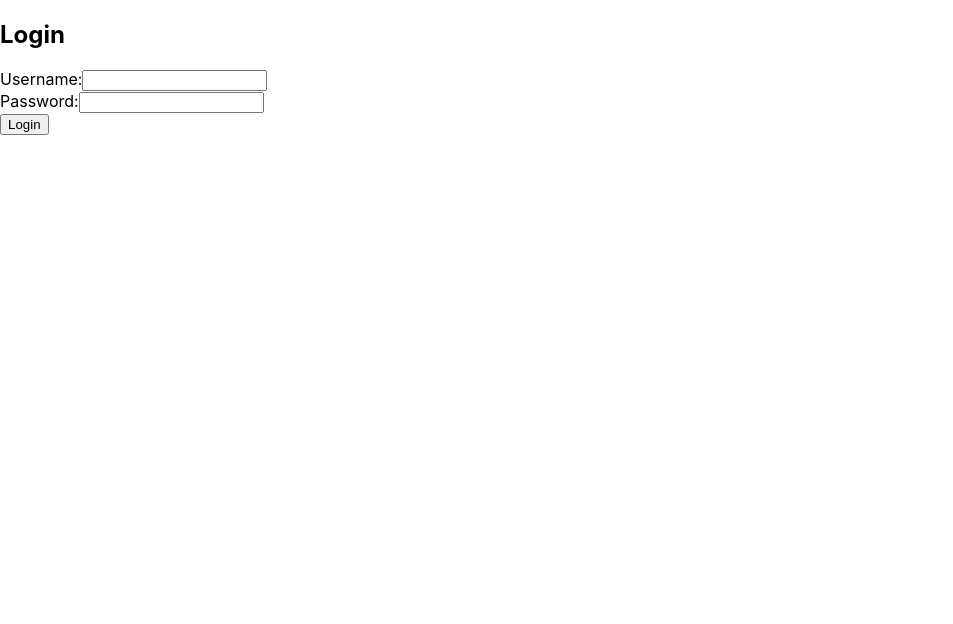
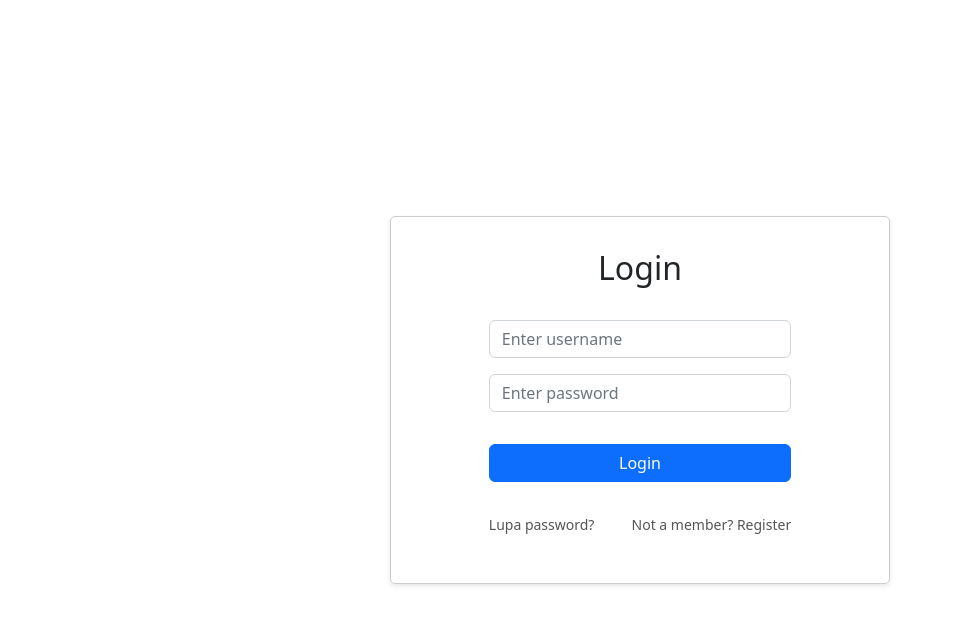
Before and after one commit to Maoelan/end-to-end-ml-nutritional-status, a React (Create React App) app in the folder frontend/: page / in a window 1280 px wide. Shown: the top 624 px of the page, without its empty margins (0-953 px from the left). Built offline with nearby package versions, Linux system fonts and the light colour scheme.

Commit message:
login frontend

```diff
--- a/frontend/package.json
+++ b/frontend/package.json
@@ -7,7 +7,10 @@
     "@testing-library/react": "^13.4.0",
     "@testing-library/user-event": "^13.5.0",
     "axios": "^1.4.0",
+    "bootstrap": "^5.2.3",
+    "mdb-react-ui-kit": "^6.0.0",
     "react": "^18.2.0",
+    "react-bootstrap": "^2.7.4",
     "react-dom": "^18.2.0",
     "react-scripts": "5.0.1",
     "web-vitals": "^2.1.4"
--- /dev/null
+++ b/frontend/src/components/css/login.css
@@ -0,0 +1,49 @@
+body {
+    display: flex;
+    justify-content: center;
+    align-items: center;
+    height: 100vh;
+}
+
+.login-container {
+    display: flex;
+    flex-direction: column;
+    justify-content: center;
+    align-items: center;
+    border: 1px solid #ccc;
+    border-radius: 5px;
+    padding: 2rem;
+    box-shadow: 0 2px 4px rgba(0, 0, 0, 0.1);
+    width: 500px;
+}
+
+.login-heading {
+    margin-bottom: 2rem;
+}
+
+.login-button {
+    width: 8cm;
+    margin-top: 1rem;
+}
+
+.login-container .form-control {
+    margin-bottom: 1rem;
+    width: 8cm;
+}
+
+.login-options {
+    display: flex;
+    justify-content: space-between;
+    margin-top: 2rem;
+}
+
+.forgot-password,
+.register-link {
+    color: #555;
+    font-size: 14px;
+    cursor: pointer;
+}
+
+.register-link {
+    margin-left: 1rem;
+}
--- a/frontend/src/components/login.jsx
+++ b/frontend/src/components/login.jsx
@@ -1,5 +1,8 @@
 import React, { useState } from 'react';
+import { Form, FormControl, Button, Container } from 'react-bootstrap';
 import axios from 'axios';
+import 'bootstrap/dist/css/bootstrap.min.css'
+import './css/login.css';
 
 function Login() {
     const [username, setUsername] = useState('');
@@ -35,28 +38,39 @@ function Login() {
     };
 
     return (
-        <div>
-            <h2>Login</h2>
-            <form onSubmit={handleSubmit}>
-                <div>
-                    <label>Username:</label>
-                    <input
+        <Container>
+            <div className="login-container">
+                <h2 className="login-heading">Login</h2>
+                <Form onSubmit={handleSubmit}>
+
+                    <Form.Group controlId="formUsername">
+                        <FormControl
                             type="text"
                             value={username}
                             onChange={handleUsernameChange}
+                            placeholder="Enter username"
                         />
-                </div>
-                <div>
-                    <label>Password:</label>
-                    <input
+                    </Form.Group>
+
+                    <Form.Group controlId="formPassword">
+                        <FormControl
                             type="password"
                             value={password}
                             onChange={handlePasswordChange}
+                            placeholder="Enter password"
                         />
+                    </Form.Group>
+                    <Button variant="primary" type="submit" className="login-button">
+                        Login
+                    </Button>
+
+                    <div className="login-options">
+                        <p className="forgot-password">Lupa password?</p>
+                        <p className="register-link">Not a member? Register</p>
                     </div>
-                <button type="submit">Login</button>
-            </form>
+                </Form>
             </div>
+        </Container>
     );
 }
 
```
Also changed, not shown: 1 other file (tests, documents, lock files or other folders). Lines whose indentation alone changed are shown as unchanged.
